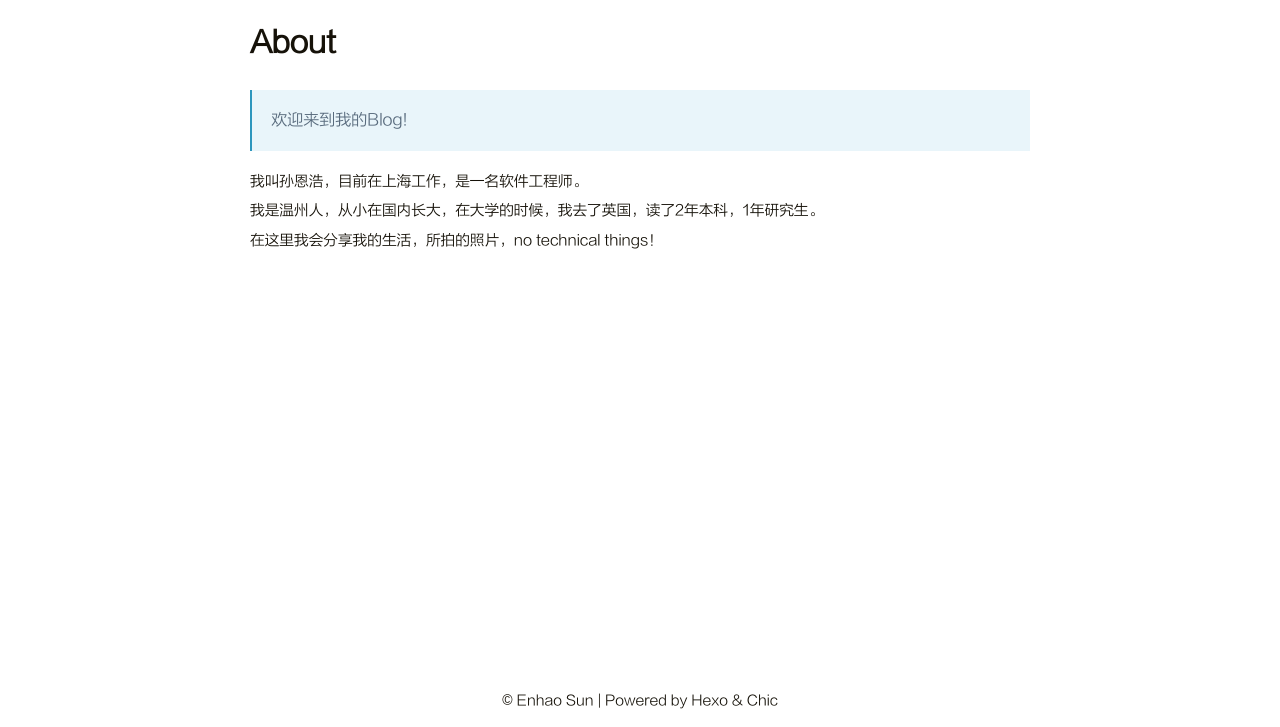
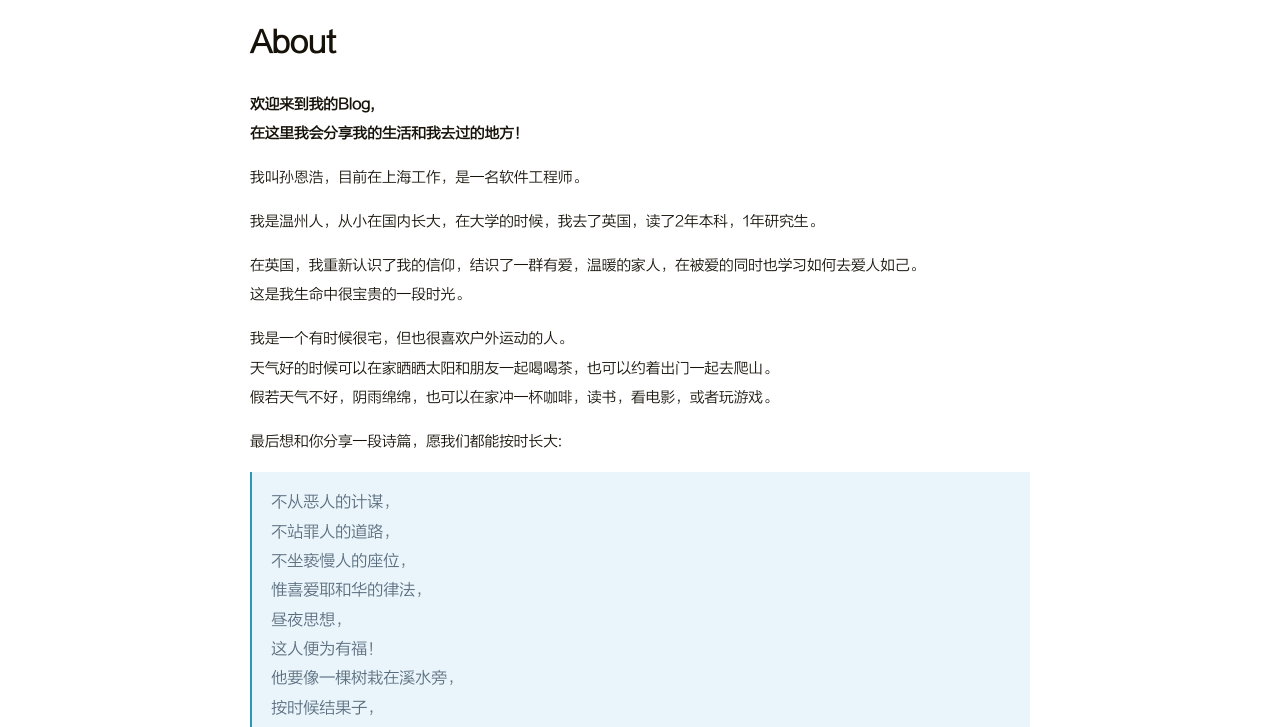
Before and after one commit to EnhaoSun/EnhaoSun.github.io, a plain HTML site: page about/index.html in a window 1280 px wide. Shown: the part 67-794 px from the top of the page. Drawn offline with Linux system fonts and the light colour scheme.

Commit message:
Site updated: 2021-04-02 10:46:32

```diff
--- a/about/index.html
+++ b/about/index.html
@@ -110,10 +110,15 @@
         <h2 class="post-title">About</h2>
 
         <section class="post-content">
-            <blockquote>
-<p>欢迎来到我的Blog!</p>
+            <p><strong>欢迎来到我的Blog,<br>在这里我会分享我的生活和我去过的地方！</strong></p>
+<p>我叫孙恩浩，目前在上海工作，是一名软件工程师。</p>
+<p>我是温州人，从小在国内长大，在大学的时候，我去了英国，读了2年本科，1年研究生。</p>
+<p>在英国，我重新认识了我的信仰，结识了一群有爱，温暖的家人，在被爱的同时也学习如何去爱人如己。<br>这是我生命中很宝贵的一段时光。</p>
+<p>我是一个有时候很宅，但也很喜欢户外运动的人。<br>天气好的时候可以在家晒晒太阳和朋友一起喝喝茶，也可以约着出门一起去爬山。<br>假若天气不好，阴雨绵绵，也可以在家冲一杯咖啡，读书，看电影，或者玩游戏。</p>
+<p>最后想和你分享一段诗篇，愿我们都能按时长大:</p>
+<blockquote>
+<p>不从恶人的计谋，<br>不站罪人的道路，<br>不坐亵慢人的座位，<br>惟喜爱耶和华的律法，<br>昼夜思想，<br>这人便为有福！<br>他要像一棵树栽在溪水旁，<br>按时候结果子，<br>叶子也不枯干，<br>凡他所做的尽都顺利。<br>&emsp;&emsp;&emsp;&emsp;&emsp;– 诗篇1:1-3</p>
 </blockquote>
-<p>我叫孙恩浩，目前在上海工作，是一名软件工程师。<br>我是温州人，从小在国内长大，在大学的时候，我去了英国，读了2年本科，1年研究生。<br>在这里我会分享我的生活，所拍的照片，no technical things！</p>
 
         </section>
     </article>
```
